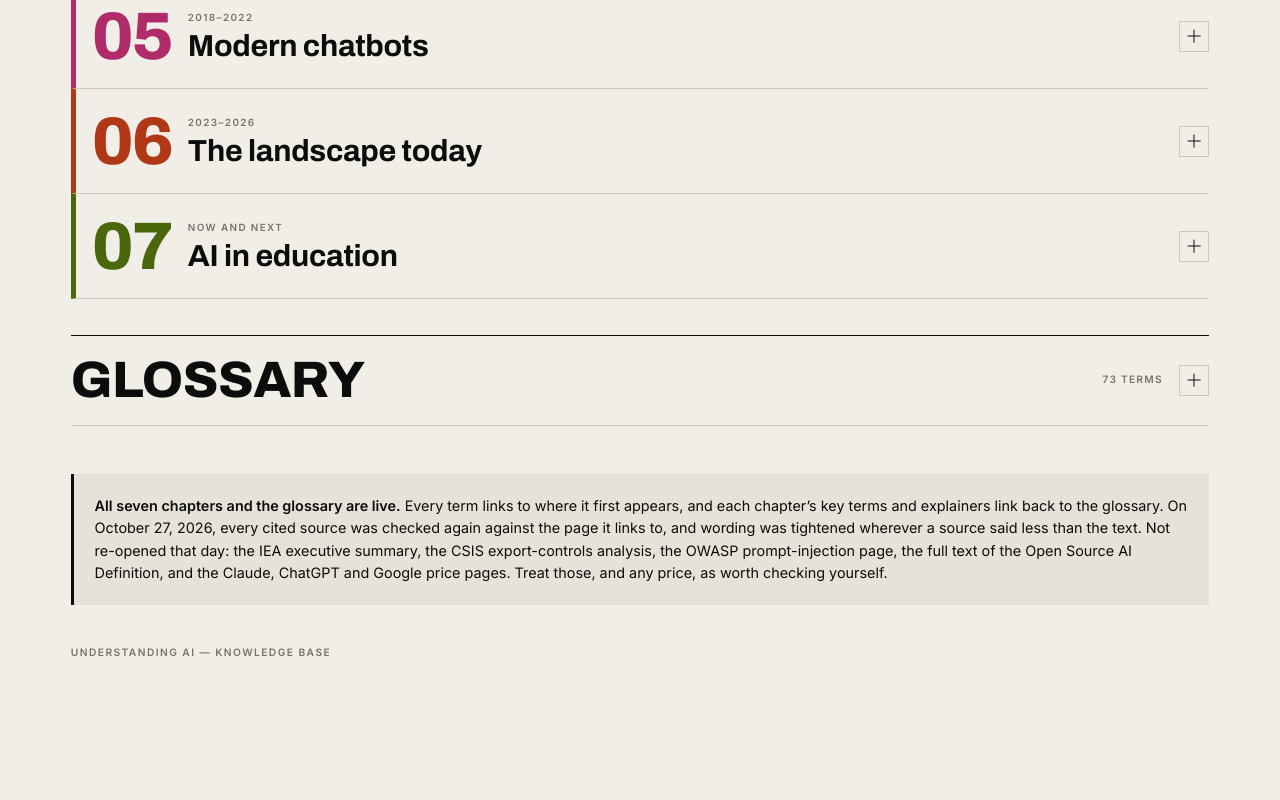
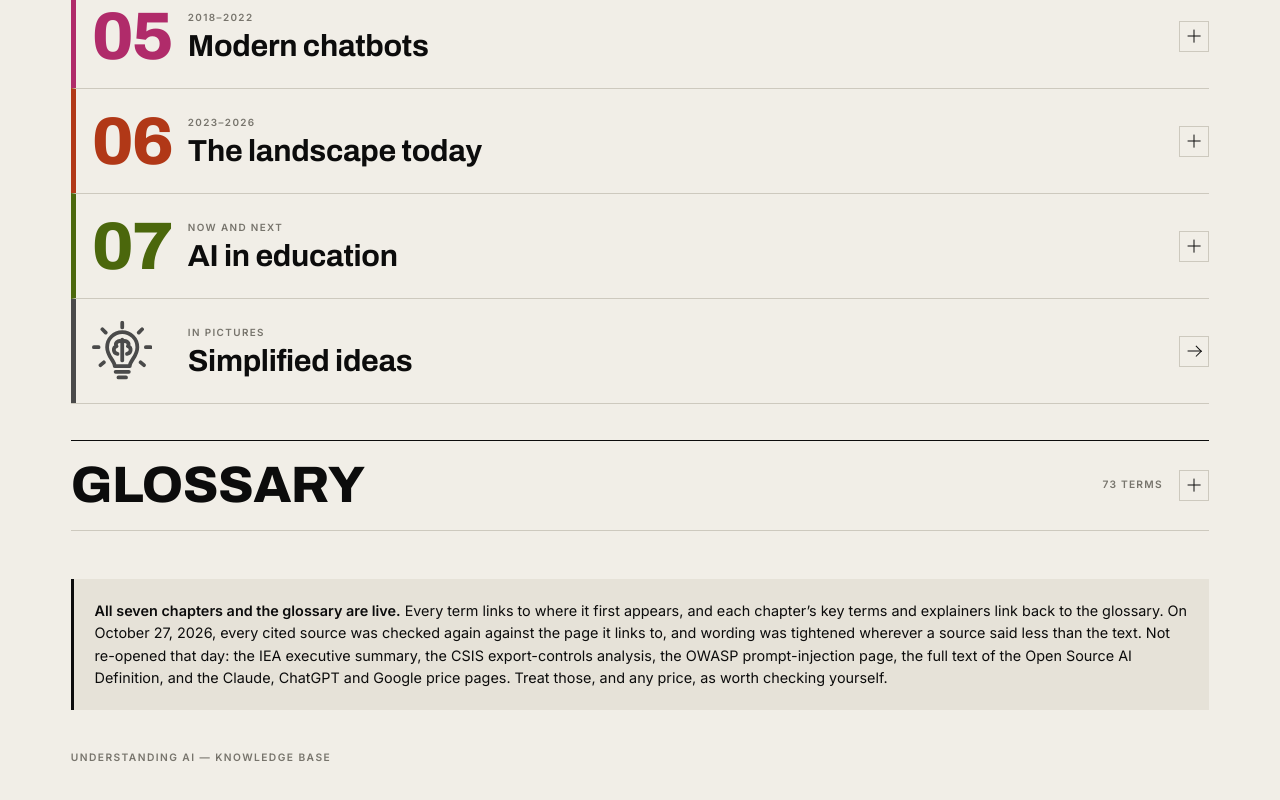
Before and after one commit to mosaladin-gnb/ai-knowledge-base, a plain HTML site: page index.html in a window 1280 px wide. Shown: the part 2173-2973 px from the top of the page. Before the commit the page ends 2930 px from the top, so only its background shows below. Drawn offline with Linux system fonts and the light colour scheme.

Commit message:
SI link and section added to Homepage

```diff
--- a/index.html
+++ b/index.html
@@ -303,7 +303,24 @@
     body{background:#fff; color:#000; font-size:11pt}
     details.ch,details.gt,.trunkwrap{break-inside:avoid}
   }
-</style>
+
+      /* Simplified ideas link row */
+      :root{--cg:#4a4a4a}
+      @media (prefers-color-scheme:dark){:root:not([data-theme="light"]){--cg:#b4b4b4}}
+      :root[data-theme="dark"]{--cg:#b4b4b4}
+      a.ch.lk{--c:var(--cg); display:grid; grid-template-columns:auto 1fr auto; gap:1rem; align-items:center; position:relative; padding:1.15rem 0 1.15rem calc(1rem + 5px); border-bottom:1px solid var(--line); color:var(--fg); text-decoration:none}
+      a.ch.lk::before{content:""; position:absolute; left:0; top:0; bottom:0; width:5px; background:var(--c)}
+      a.ch.lk .num{position:relative; display:inline-block}
+      a.ch.lk .ghost{visibility:hidden}
+      a.ch.lk .lamp{position:absolute; left:0; top:50%; height:.9em; width:.9em; transform:translateY(-50%); color:var(--cg)}
+      a.ch.lk .go{width:1.9rem; height:1.9rem; border:1px solid var(--line); position:relative; flex-shrink:0}
+      a.ch.lk .go::before{content:""; position:absolute; left:50%; top:50%; width:.8rem; height:1px; background:var(--fg); transform:translate(-50%,-50%)}
+      a.ch.lk .go::after{content:""; position:absolute; left:50%; top:50%; width:.42rem; height:.42rem; border-top:1px solid var(--fg); border-right:1px solid var(--fg); transform:translate(-.1rem,-50%) rotate(45deg)}
+      a.ch.lk:hover .go,a.ch.lk:focus-visible .go{background:var(--fg)}
+      a.ch.lk:hover .go::before{background:var(--bg)} a.ch.lk:hover .go::after{border-color:var(--bg)}
+      a.ch.lk:focus-visible{outline:2px solid var(--fg); outline-offset:2px}
+      @media (max-width:720px){a.ch.lk{min-height:48px}}
+    </style>
 </head>
 <body>
 <div id="top"></div>
@@ -410,7 +427,8 @@
  <div class="cols"><div></div>
   <div><h4>Sections</h4><ul><li>Prompting and iteration</li><li>AI in the classroom: from the ban to a plan</li><li>What the learning evidence says</li><li>Assessment redesign, and why detectors fail</li><li>Risks: bias, privacy, prompt injection and over-attachment</li><li>Outlook: another winter, or an eternal spring?</li></ul></div>
   <div><h4>Explainers</h4><div class="chips"><span class="chip">Prompt</span><span class="chip">Prompt injection</span><span class="chip">Bias</span><span class="chip">AI detection</span><span class="chip">Student data privacy</span><span class="chip">AGI</span></div><p class="status">Written — 6 sections · 6 explainers · 14 sources · dated Oct. 26, 2026 · hands-on demos in every section</p><a class="open" href="chapters/07-ai-in-education.html">Read Chapter 7</a></div></div></details>
-</div>
+<a class="ch lk" id="cideas" href="simplified-ideas.html"><span class="num lampnum"><span class="ghost" aria-hidden="true">07</span><svg class="lamp" viewBox="0 0 64 64" fill="none" stroke="currentColor" stroke-width="4" stroke-linecap="round" stroke-linejoin="round" aria-hidden="true" focusable="false"><path d="M24 48C24 42 16 38 16 28a16 16 0 0 1 32 0c0 10-8 14-8 20z"/><path d="M25 54h14M28 60h8"/><path d="M32 20v22"/><path d="M32 22c-5-2-8 2-6 5-4 1-4 7 1 8M32 22c5-2 8 2 6 5 4 1 4 7-1 8"/><path d="M32 2v5M11 9l3.5 3.5M53 9l-3.5 3.5M2 28h5M62 28h-5M9 47l3.5-3M55 47l-3.5-3"/></svg></span><span><span class="era">In pictures</span><span class="ttl">Simplified ideas</span></span><span class="go" aria-hidden="true"></span></a>
+    </div>
 
 <details class="gloss" id="glossary">
   <summary><h2 class="big">Glossary</h2><span class="gmeta"><span id="gcount">0</span> terms</span><span class="pm"></span></summary>
@@ -481,6 +499,7 @@
       Array.prototype.forEach.call(items,function(i){var h=!query||titleHit||i.textContent.toLowerCase().indexOf(query)>-1; i.hidden=!h; if(h) any=true;});
       var show=!query||titleHit||any; r.hidden=!show; if(show) ch++; if(query&&show) r.open=true;
     });
+    var lk=document.getElementById('cideas'); if(lk) lk.hidden=!!query;
     drawTerms(); if(query&&termsFor().length) $('glossary').open=true;
     var nt=termsFor().length; $('resultline').innerHTML=query?(ch+' chapter'+(ch===1?'':'s')+' · '+nt+' glossary term'+(nt===1?'':'s')+' match “'+esc(query)+'”'+(ch?'<a href="#chapters">Chapters ↓</a>':'')+(nt?'<a href="#glossary">Glossary ↓</a>':'')):'';
   }
```
